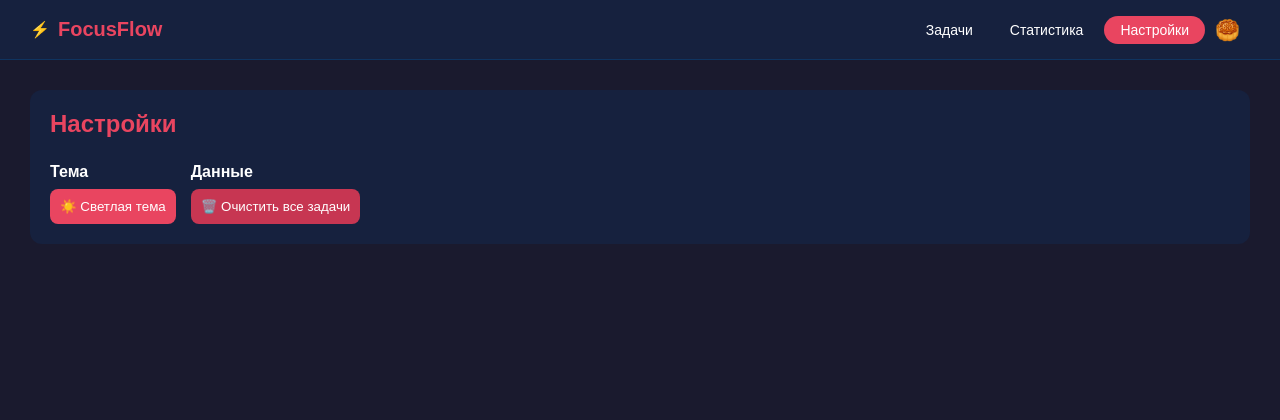
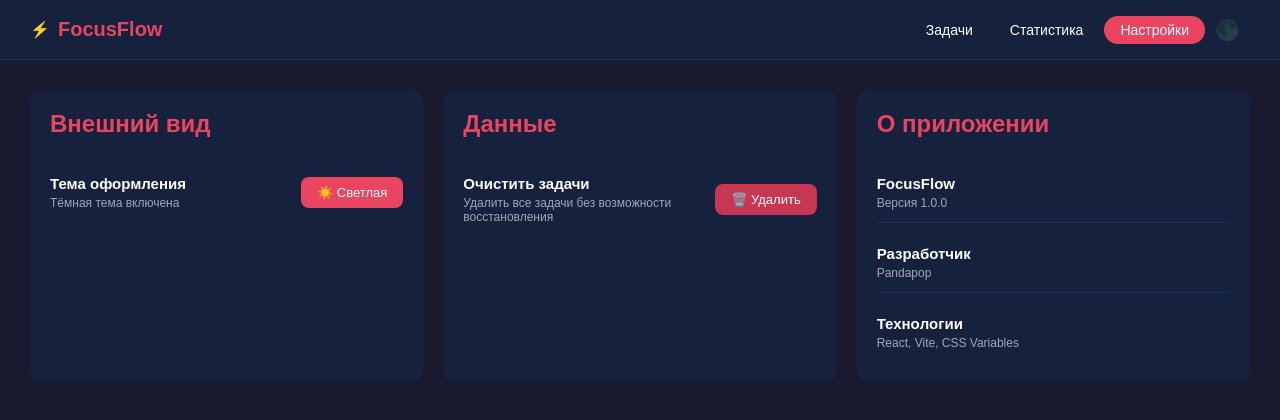
Before and after one commit to Pandapop16/focusflow-react, a React (Vite) app: page /settings in a window 1280 px wide. Shown: the top 420 px of the page. Built offline with nearby package versions, Linux system fonts and the light colour scheme.

Commit message:
feat: state page, settings page improvements

```diff
--- a/src/Header.jsx
+++ b/src/Header.jsx
@@ -28,7 +28,7 @@ function Header({ isDark, onToggleTheme }) {
       </nav>
       <div className="header-right">
         <button id="theme-toggle" onClick={onToggleTheme}>
-        {isDark ? '🥮' : '☀️'}
+        {isDark ? '🌑' : '☀️'}
       </button>
       <button
       className='burger'
--- a/src/Settings.jsx
+++ b/src/Settings.jsx
@@ -2,23 +2,50 @@ function Settings ({isDark, onToggleTheme, onClearTasks}) {
   return (
     <main id="app">
         <section className="card">
-          <h2>Настройки</h2>
-          <div style={{display: 'flex', flexDirection: 'colum', gap: '15px'}}>
-            <div>
-              <h3 style={{marginBottom: '8px', fontSize: '16px'}}>Тема</h3>
-              <button onClick={onToggleTheme}>
-                {isDark ? '☀️ Светлая тема': '🥮 Тёмная тема'}
-              </button>
+          <h2>Внешний вид</h2>
+          <div className="settings-item">
+            <div className="settings-info">
+              <span className="settings-title">Тема оформления</span>
+              <span className="settings-desc">
+                {isDark ? 'Тёмная тема включена' : 'Светлая тема включена'}
+              </span>
             </div>
+            <button className="settings-btn" onClick={onToggleTheme}>
+              {isDark ? '☀️ Светлая' : '🌑 Тёмная'}
+            </button>
+          </div>
+        </section>
 
-            <div>
-              <h3 style={{marginBottom: '8px', fontSize: '16px'}}>Данные</h3>
-              <button
-              onClick={onClearTasks}
-              style={{backgroundColor: '#c73652'}}
-              >
-                🗑️ Очистить все задачи
-              </button>
+        <section className="card">
+          <h2>Данные</h2>
+          <div className="settings-item">
+            <div className="settings-info">
+              <span className="settings-title">Очистить задачи</span>
+              <span className="settings-desc">Удалить все задачи без возможности восстановления</span>
+            </div>
+            <button className="settings-btn danger" onClick={onClearTasks}>
+              🗑️ Удалить
+            </button>
+          </div>
+        </section>
+        <section className="card">
+          <h2>О приложении</h2>
+          <div className="settings-item">
+            <div className="settings-info">
+              <span className="settings-title">FocusFlow</span>
+              <span className="settings-desc">Версия 1.0.0</span>
+            </div>
+          </div>
+          <div className="settings-item">
+            <div className="settings-info">
+              <span className="settings-title">Разработчик</span>
+              <span className="settings-desc">Pandapop</span>
+            </div>
+          </div>
+          <div className="settings-item">
+            <div className="settings-info">
+              <span className="settings-title">Технoлогии</span>
+              <span className="settings-desc">React, Vite, CSS Variables</span>
             </div>
           </div>
         </section>
--- a/src/Stats.jsx
+++ b/src/Stats.jsx
@@ -1,17 +1,60 @@
-function Stats({tasks}) {
+function Stats ({tasks}) {
   const total = tasks.length
   const done = tasks.filter(t => t.done).length
   const active = total - done
   const percent = total === 0 ? 0 : Math.round((done / total) * 100)
 
+  const high = tasks.filter(t => t.priority === 'high').length
+  const medium = tasks.filter(t => t.priority ==='medium').length
+  const low = tasks.filter(t => t.priority ==='low').length
+
   return (
     <main id="app">
       <section className="card">
-        <h2>Статистика</h2>
-        <p>Всего задач:{total}</p>
-        <p>Выполнено:{done}</p>
-        <p>Активных:{active}</p>
-        <p>Продуктивность:{percent}%</p>
+        <h2>Общая статистика</h2>
+        <div className="stats-grid">
+          <div className="stat-item">
+            <span className="stat-number">{total}</span>
+            <span className="stat-label">Всего задач</span>
+          </div>
+          <div className="stat-item">
+            <span className="stat-number" style={{color: '#4caf50'}}>{done}</span>
+            <span className="stat-label">Выполнено</span>
+          </div>
+          <div className="stat-item">
+            <span className="stat-number" style={{color: '#e94560'}}>{active}</span>
+            <span className="stat-label">Активных</span>
+          </div>
+          <div className="stat-item">
+            <span className="stat-number">{percent}%</span>
+            <span className="stat-label">Продуктивность</span>
+          </div>
+        </div>
+
+        <div className="progress-bar-wrapper">
+          <div
+          className="progress-bar-fill"
+          style={{width: `${percent}`}}
+          ></div>
+        </div>
+      </section>
+
+      <section className="card">
+        <h2>По приоритетам</h2>
+        <div className="stats-grid">
+          <div className="stat-item">
+            <span className="stat-number">🔴{high}</span>
+            <span className="stat-label">Высокий</span>
+          </div>
+          <div className="stat-item">
+            <span className="stat-number">🟡{medium}</span>
+            <span className="sta-label">Средний</span>
+          </div>
+          <div className="stat-item">
+            <span className="stat-number">🟢{low}</span>
+            <span className="stat-label">Низкий</span>
+          </div>
+        </div>
       </section>
     </main>
   )
--- a/src/index.css
+++ b/src/index.css
@@ -394,3 +394,72 @@ body.light-theme {
   opacity: 1;
   background: var(--color-input);
 }
+
+.stats-grid {
+  display: grid;
+  grid-template-columns: repeat(2, 1fr);
+  gap: 15px;
+  margin-bottom: 15px;
+}
+
+.stat-item {
+  display: flex;
+  flex-direction: column;
+  align-items: center;
+  background-color: var(--color-bg);
+  border-radius: 10px;
+  padding: 15px;
+  gap: 5px;
+}
+
+.stat-number {
+  font-size: 28px;
+  font-weight: bold;
+  color: var(--color-accent);
+}
+
+.stat-label {
+  font-size: 12px;
+  opacity: 0.7;
+  text-align: center;
+}
+
+.settings-item {
+  display: flex;
+  justify-content: space-between;
+  align-items: center;
+  padding: 12px 0;
+  border-bottom: 1px solid var(--color-input);
+  gap: 15px;
+}
+
+.settings-item:last-child {
+  border-bottom: none;
+}
+
+.settings-info {
+  display: flex;
+  flex-direction: column;
+  gap: 4px;
+}
+
+.settings-title {
+  font-size: 15px;
+  font-weight: bold;
+}
+
+.settings-desc {
+  font-size: 12px;
+  opacity: 0.6;
+}
+
+.settings-btn {
+  width: auto;
+  padding: 8px 16px;
+  font-size: 13px;
+  white-space: nowrap;
+}
+
+.settings-btn.danger {
+  background-color: #c73652;
+}
```
